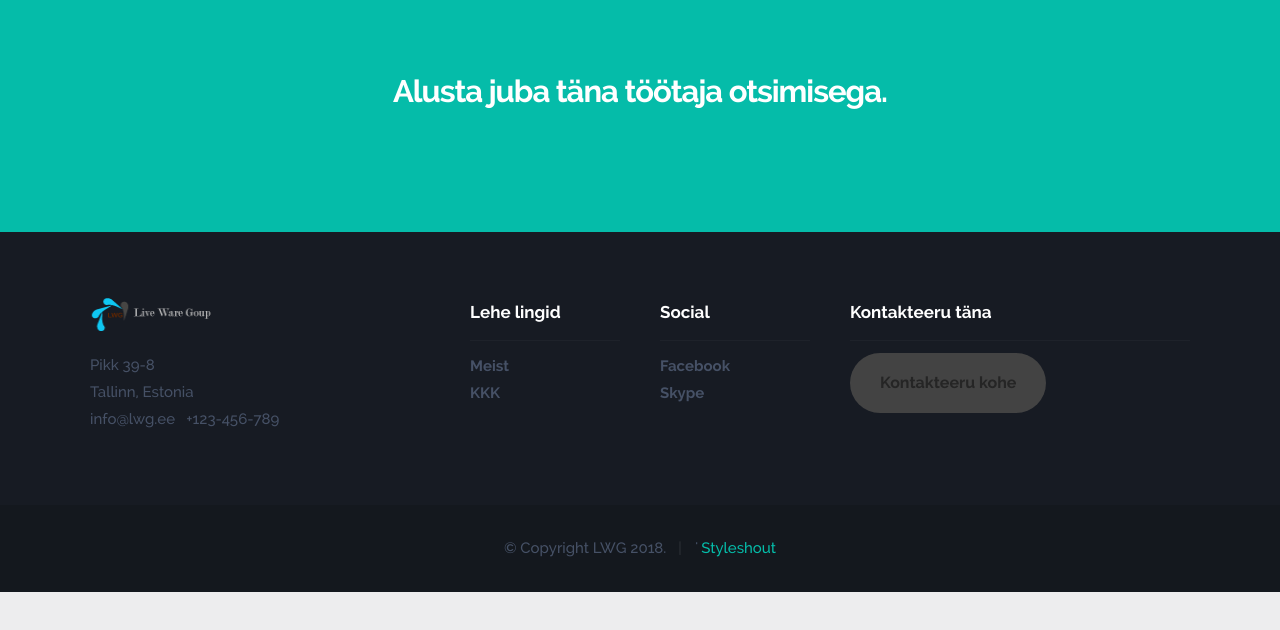
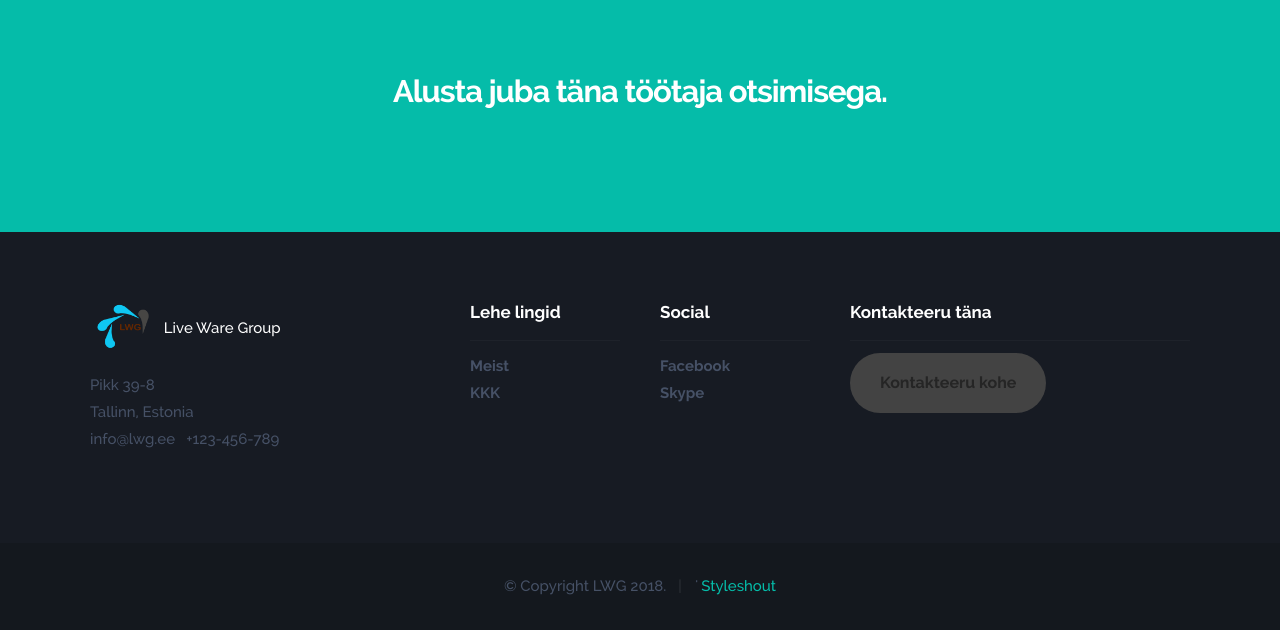
Before and after one commit to gderiyenko/boat24, a PHP site: page / in a window 1280 px wide. Shown: the part 4813-5443 px from the top of the page. Before the commit the page ends 5405 px from the top, so only its background shows below. Run offline with PHP 8.4, Linux system fonts and the light colour scheme; some web fonts are replaced.

Commit message:
Logo fix

```diff
--- a/css/main.css
+++ b/css/main.css
@@ -2259,7 +2259,7 @@ footer ul li {
 .footer-main .footer-logo {
 	width: 162px;
 	height: 39px;
-	background: url("../images/footer-logo.png") no-repeat center;
+	background: url("../images/logo.png") no-repeat center;
 	background-size: 162px 39px;
 	margin: -.6rem 0 2.1rem -.3rem;
 	display: block;
--- a/index.php
+++ b/index.php
@@ -60,12 +60,10 @@ if (!empty($_SESSION['check'])){
 	<!-- header
    ================================================== -->
    <header>
-
+      <div class="logo">
+         <a href="#intro">LWG</a>
+      </div>
    	<div class="row">
-
-   		<div class="logo">
-	         <a href="index.html">LWG</a>
-	      </div>
 
 	   	<nav id="main-nav-wrap">
 				<ul class="main-navigation menu">
@@ -95,9 +93,7 @@ if (!empty($_SESSION['check'])){
 					-->
 				</ul>
 			</nav>
-
 			<a class="menu-toggle" href="#"><span>Menu</span></a>
-
    	</div>
 
    </header> <!-- /header -->
@@ -562,9 +558,17 @@ Seega jääb teil rohkem aega oma põhitegevuseks.
 
 	      	<div class="col-four tab-full mob-full footer-info">
 
-	            <div class="footer-logo"></div>
+	            <!--<div class="footer-logo"></div> -->
+                  <img src="images/logo.png" style="width: 70px;display:inline-block">
+                  <p style="
+                     position: relative;
+                     bottom: 18px;
+                     color: white;
+                     display:inline-block;">Live Ware Group</p>
 
-	            <p>
+	            <p style="
+                     position: relative;
+                     bottom: 18px;">
 		        	Pikk 39-8<br>
             	Tallinn, Estonia<br>
 		        	info@lwg.ee &nbsp; +123-456-789
```
